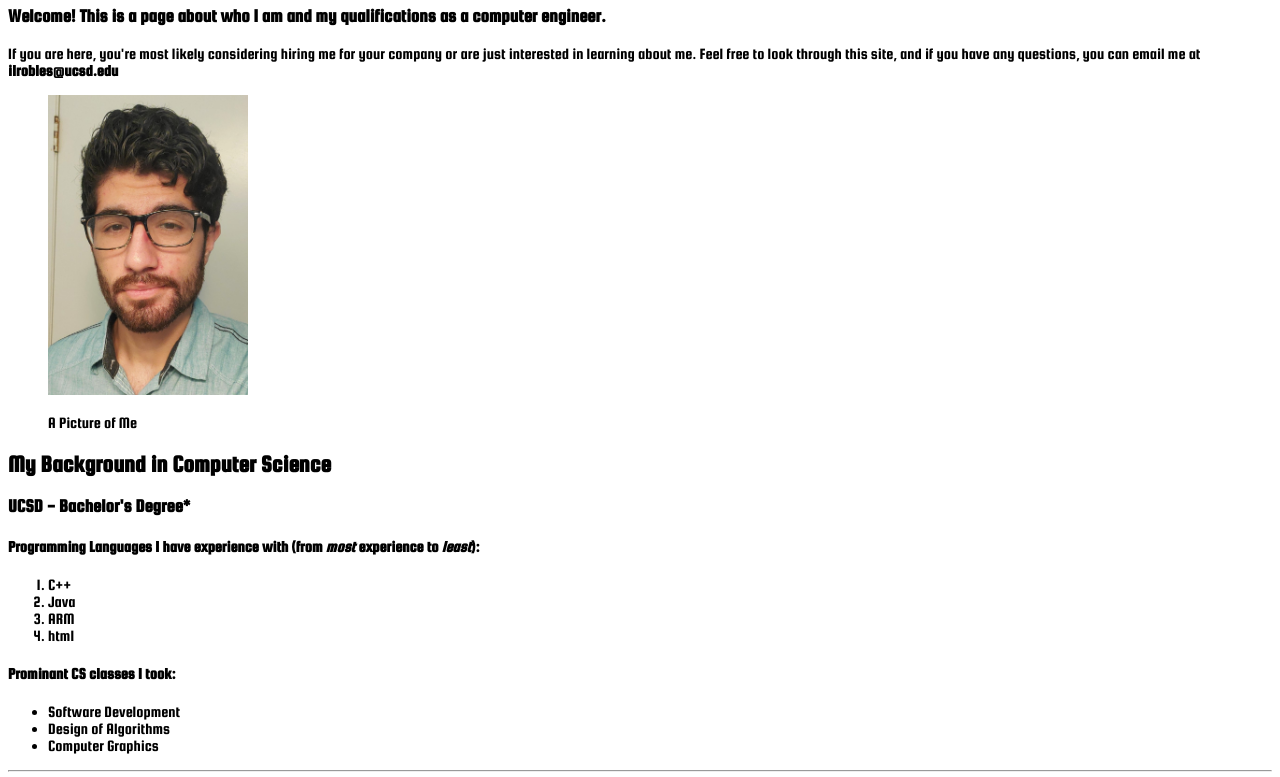
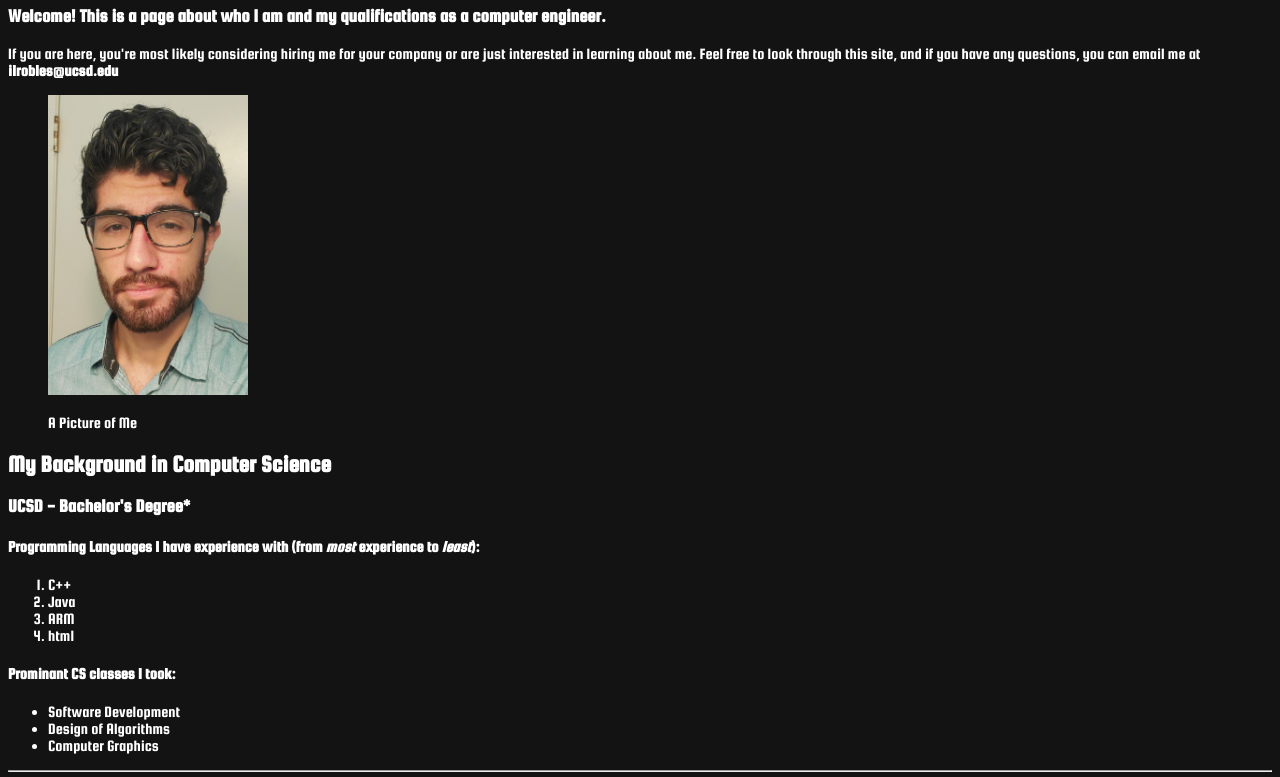
Before and after one commit to i1robles/wi21-cse110-lab3, a plain HTML site: page index.html in a window 1280 px wide. Shown: the part 106-883 px from the top of the page. Drawn offline with Linux system fonts and the light colour scheme.

Commit message:
changed back

```diff
--- a/myStyleSheet.css
+++ b/myStyleSheet.css
@@ -1,4 +1,8 @@
 @font-face { font-family: Squada; src: url('SquadaOne-Regular.otf'); }
 * {
     font-family: Squada; /*makes all text Squada font*/
+    color: rgba(255,255,255,1);
 }
+body {
+    background-color:#131313;
+}
```
